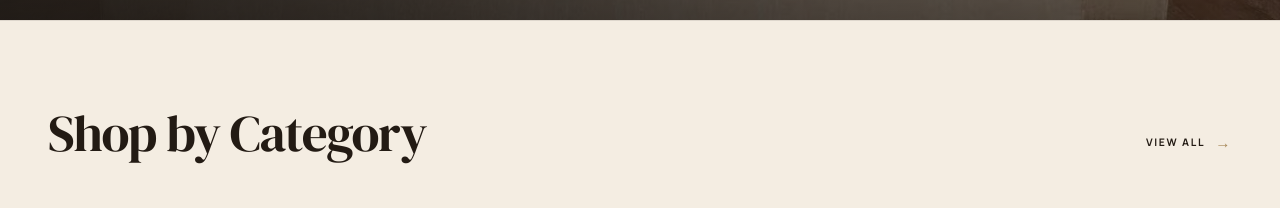
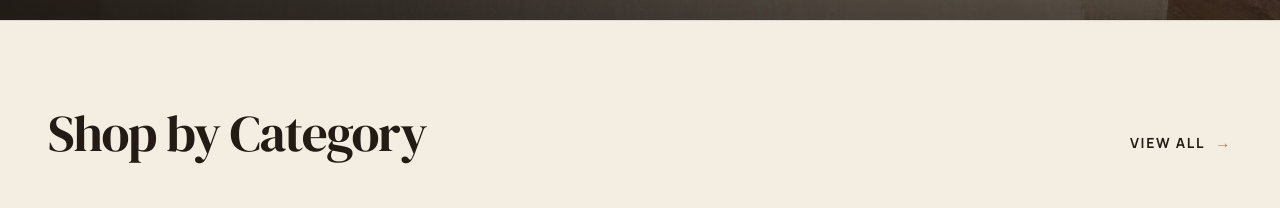
Before and after one commit to sayedcraft/Heaven_Furniture_Mart, a Next.js app: page / in a window 1280 px wide. Shown: the part 800-1008 px from the top of the page. Built offline with nearby package versions, Linux system fonts and the light colour scheme.

Commit message:
Btn fixed

```diff
--- a/src/components/Home/ShopByCategory.jsx
+++ b/src/components/Home/ShopByCategory.jsx
@@ -58,7 +58,7 @@ export default function ShopByCategory() {
               href="/products"
               className="group mb-1 inline-flex shrink-0 items-center gap-2.5 text-[0.58rem] font-bold uppercase tracking-[0.16em] text-[var(--deep-brown)] transition-colors duration-300 hover:text-[var(--brass)] sm:text-[0.62rem] lg:text-[0.65rem]"
             >
-              <span>View All</span>
+              <span className='text-sm'>View All</span>
 
               <span className="text-sm text-[var(--brass)] transition-transform duration-300 group-hover:translate-x-1 sm:text-[0.95rem]">
                 →
```
